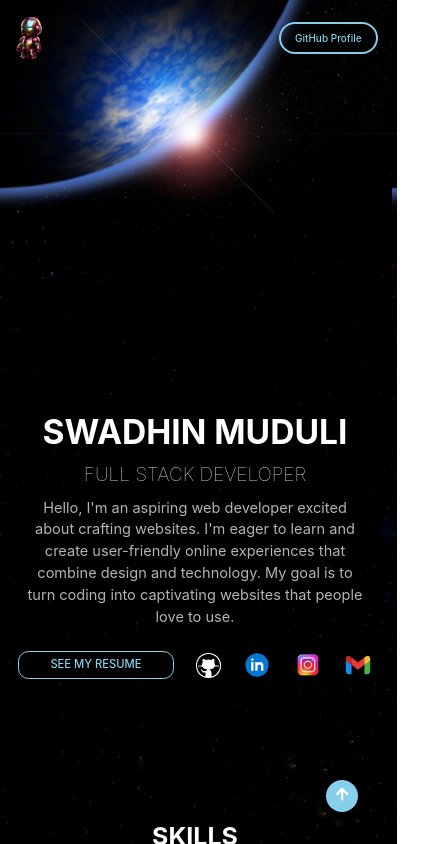
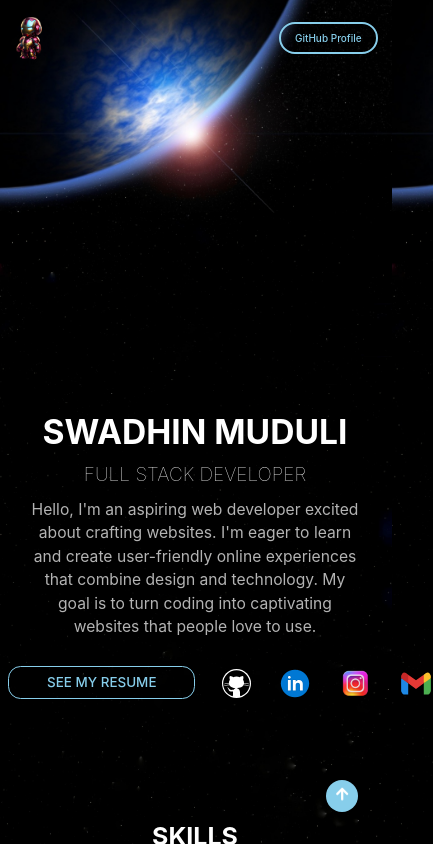
Before and after one commit to Youngswadhin/My-Portfolio, a React (Create React App) app: page / in a window 390 px wide. Shown: the top 844 px of the page, 433 px wide, since content can reach past the window. Built offline with nearby package versions, Linux system fonts and the light colour scheme.

Commit message:
update build for gh-pages

```diff
--- a/package.json
+++ b/package.json
@@ -1,11 +1,13 @@
 {
   "name": "portfolio-1",
+  "homepage": "https://Youngswadhin.github.io/my-portfolio",
   "version": "0.1.0",
   "private": true,
   "dependencies": {
     "@testing-library/jest-dom": "^5.17.0",
     "@testing-library/react": "^13.4.0",
     "@testing-library/user-event": "^13.5.0",
+    "gh-pages": "^6.0.0",
     "react": "^18.2.0",
     "react-dom": "^18.2.0",
     "react-icons": "^4.10.1",
@@ -13,6 +15,8 @@
     "web-vitals": "^2.1.4"
   },
   "scripts": {
+   "predeploy": "npm run build",
+   "deploy": "gh-pages -b master -d build",
     "start": "react-scripts start",
     "build": "react-scripts build",
     "test": "react-scripts test",
--- a/public/index.html
+++ b/public/index.html
@@ -14,7 +14,7 @@
     <link href="https://cdn.jsdelivr.net/npm/bootstrap@5.3.1/dist/css/bootstrap.min.css" rel="stylesheet"
       integrity="sha384-4bw+/aepP/YC94hEpVNVgiZdgIC5+VKNBQNGCHeKRQN+PtmoHDEXuppvnDJzQIu9" crossorigin="anonymous">
 
-    <title>React App</title>
+    <title>My Portpolio</title>
   </head>
   <body>
     <noscript>You need to enable JavaScript to run this app.</noscript>
--- a/src/StyleSheet/Home.css
+++ b/src/StyleSheet/Home.css
@@ -45,6 +45,17 @@
         height: 35px;
     }
 }
+
+@media screen and (max-width:428px) {
+    .home{
+        .homeDecs{
+            font-size: 1.4rem;
+        }
+    }
+    .homeSocial{
+        zoom: 1.2;
+    }
+}
 @media screen and (max-width:700px) {
     .home{
         width: 100%;
--- a/src/StyleSheet/Project.css
+++ b/src/StyleSheet/Project.css
@@ -50,6 +50,7 @@
     }
 
 }
+
 @media screen and (max-width:769px) {
     .cardDiv{
         display: flex;
```
Also changed, not shown: src/StyleSheet/Footer.css (line endings or trailing spaces), 1 other file (tests, documents, lock files or other folders).
